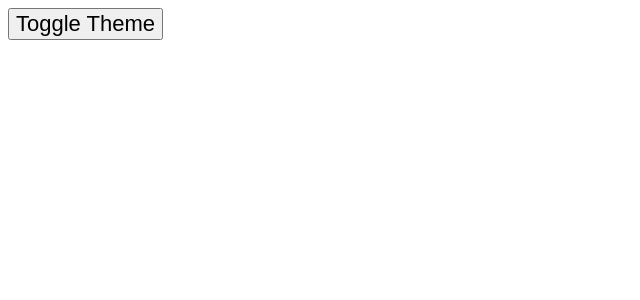
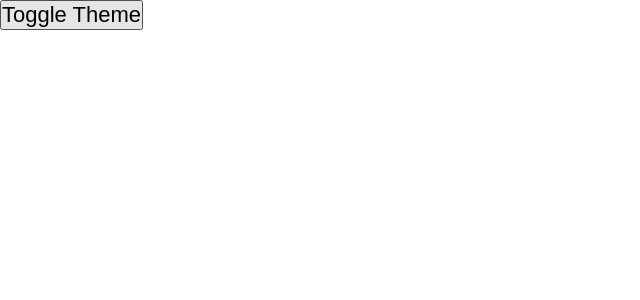
Before and after one commit to Tyler-Cav/Portfolio-V2, an Angular app: page / in a window 1280 px wide. Shown: the top 300 px of the page, without its empty margins (0-640 px from the left). Built offline with nearby package versions, Linux system fonts and the light colour scheme.

Commit message:
see previous message

```diff
--- a/src/app/app.html
+++ b/src/app/app.html
@@ -1,3 +1,2 @@
-<app-theme-button />
-
+<!-- Insert Potential Header And Footer Here If Including -->
 <router-outlet />
--- a/src/app/app.routes.ts
+++ b/src/app/app.routes.ts
@@ -1,3 +1,14 @@
 import { Routes } from '@angular/router';
+import { StyleGuide } from './For-Dev-Only/style-guide/style-guide';
+import { ThemeButton } from './header/theme-button/theme-button';
 
-export const routes: Routes = [];
+export const routes: Routes = [
+  {
+    path: '',
+    component: ThemeButton,
+  },
+  {
+    path: 'style-guide',
+    component: StyleGuide,
+  },
+];
--- a/src/styles.css
+++ b/src/styles.css
@@ -1,7 +1,4 @@
 :root {
-  box-sizing: border-box;
-  margin: 0;
-  padding: 0;
   --size--2: clamp(0.6944rem, 0.6299rem + 0.3227vw, 0.88rem);
   --size--1: clamp(0.8333rem, 0.7406rem + 0.4638vw, 1.1rem);
   --size-0: clamp(1rem, 0.8696rem + 0.6522vw, 1.375rem);
@@ -12,11 +9,30 @@
   --size-5: clamp(2.4883rem, 1.8943rem + 2.9702vw, 4.1962rem);
   --bg-color: #ffffff;
   --text-color: #212121;
+  --core-color-50: oklch(0.39 0.1 152);
+  --core-color-100: oklch(0.42 0.09 152);
+  --core-color-200: oklch(0.43 0.08 152);
+  --core-color-300: oklch(0.46 0.07 152);
+  --core-color-400: oklch(0.48 0.06 152);
+  --core-color-500: oklch(0.5 0.05 151);
+  --core-color-600: oklch(0.52 0.04 151);
+  --core-color-700: oklch(0.54 0.03 152);
+  --core-color-800: oklch(0.56 0.02 150);
+  --core-color-900: oklch(0.58 0.01 151);
+  --core-color-950: oklch(0.6 0 NaN);
 }
 
 .dark-theme {
   --bg-color: #121212;
   --text-color: #ffffff;
+}
+
+*,
+*::before,
+*::after {
+  margin: 0;
+  padding: 0;
+  box-sizing: border-box;
 }
 
 body {
```
Also changed, not shown: src/app/app.ts (+2 -6 lines).
